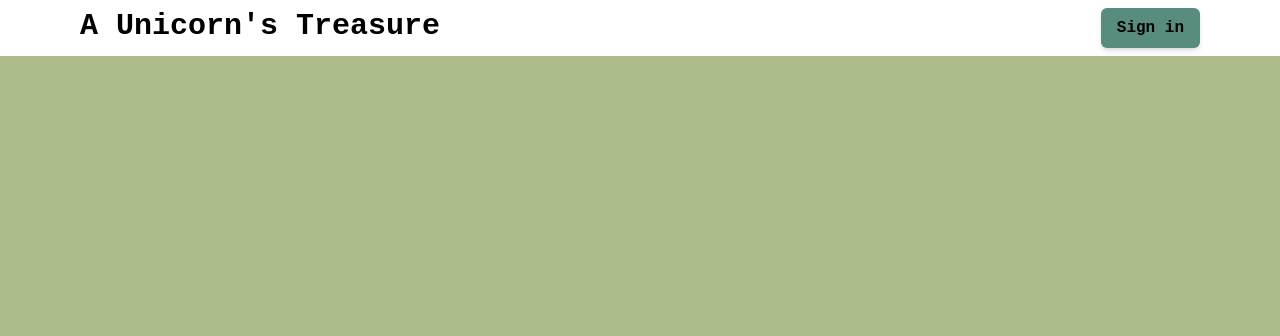
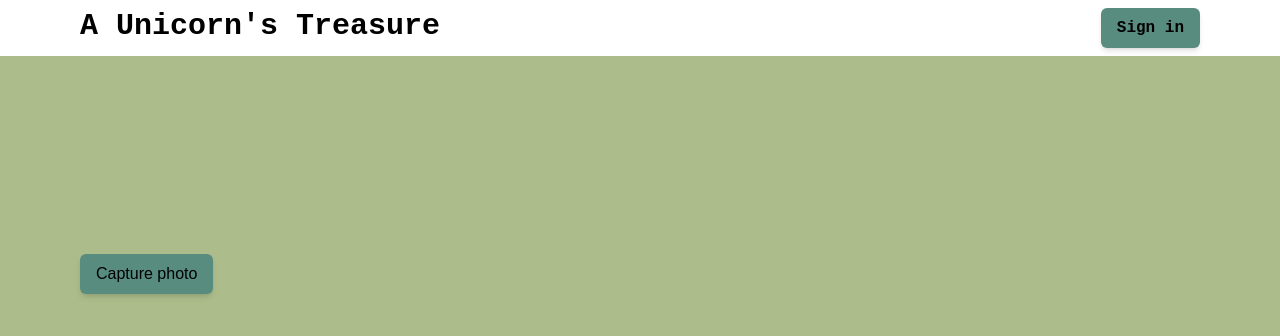
Before and after one commit to Elliott-Chong/lifehack-nus-2022, a Next.js app in the folder frontend/: page / in a window 1280 px wide. Shown: the top 336 px of the page. Built offline with nearby package versions, Linux system fonts and the light colour scheme; no server answers.

Commit message:
Co-authored-by: huekoh <huekoh@users.noreply.github.com> Co-authored-by: UltraRaptor <sohhongyu@gmail.com>

```diff
--- a/frontend/package.json
+++ b/frontend/package.json
@@ -9,6 +9,7 @@
     "lint": "next lint"
   },
   "dependencies": {
+    "axios": "^0.27.2",
     "firebase": "^9.9.0",
     "mapbox-gl": "^2.9.1",
     "next": "12.2.1",
--- a/frontend/pages/index.js
+++ b/frontend/pages/index.js
@@ -1,4 +1,5 @@
 import Image from "next/image";
+import axios from "axios";
 import Navbar from "../components/Navbar";
 import { useGlobalContext } from "../context";
 import Webcam from "react-webcam";
@@ -31,7 +32,7 @@ export default function Home() {
             </div>
           </>
         )}
-        {/* <Webcam
+        <Webcam
           audio={false}
           height={260}
           className="mt-5"
@@ -42,18 +43,28 @@ export default function Home() {
           {({ getScreenshot }) => (
             <button
               className="px-4 py-2 text-center mt-2 bg-btn-green rounded-md shadow-md hover:shadow-lg cursor-pointer"
-              onClick={() => {
+              onClick={async () => {
                 if (!state.user) {
                   alert("Please sign in first!");
                   return;
                 }
                 const imageSrc = getScreenshot();
+                console.log(imageSrc);
+                const body = JSON.stringify(imageSrc);
+                const config = {
+                  headers: { "Content-Type": "application/json" },
+                };
+                const response = await axios.post(
+                  "http://localhost:5000",
+                  body,
+                  config
+                );
               }}
             >
               Capture photo
             </button>
           )}
-        </Webcam> */}
+        </Webcam>
       </main>
     </>
   );
```
Also changed, not shown: 1 other file (tests, documents, lock files or other folders).
